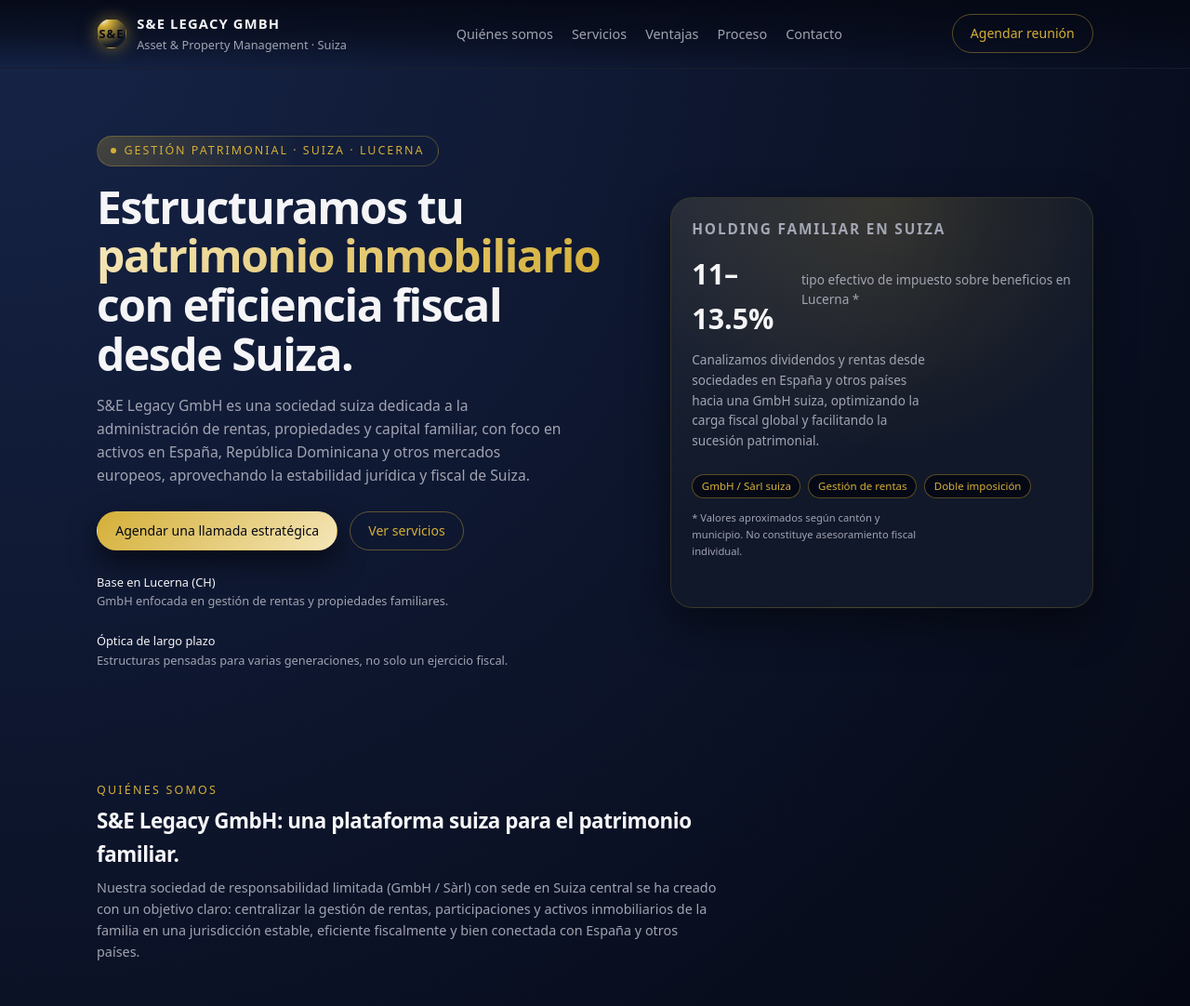
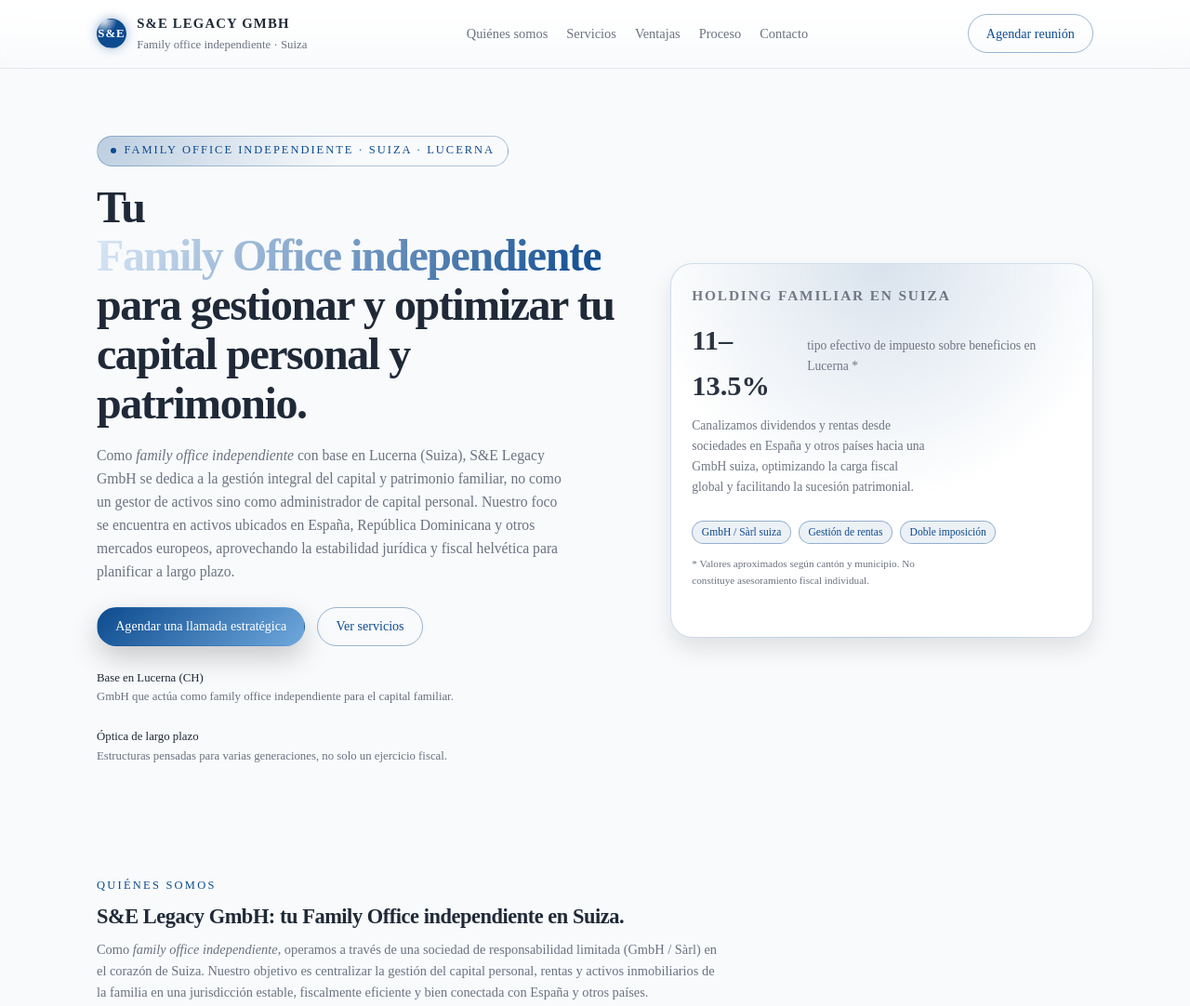
Before and after one commit to Suarez230219/se-legacy-site, a plain HTML site: page index.html in a window 1280 px wide. Shown: the top 1082 px of the page at 93% size. Drawn offline with Linux system fonts and the light colour scheme.

Commit message:
Update index.html to emphasise independent family office

```diff
--- a/index.html
+++ b/index.html
@@ -3,23 +3,24 @@
 <head>
   <meta charset="UTF-8" />
   <meta name="viewport" content="width=device-width, initial-scale=1.0" />
-  <title>S&E Legacy GmbH | Gestión de patrimonio familiar desde Suiza</title>
-  <meta name="description" content="S&E Legacy GmbH es una sociedad suiza con sede en Lucerna dedicada a la optimización fiscal, gestión de rentas inmobiliarias y estructuración de patrimonio familiar con foco en España y Latinoamérica." />
+  <title>S&E Legacy GmbH | Family Office independiente en Suiza</title>
+  <meta name="description" content="S&E Legacy GmbH es un family office independiente con sede en Lucerna (Suiza) dedicado a la gestión integral del capital personal y patrimonio familiar, optimizando la estructura fiscal de activos en España, República Dominicana y otros mercados." />
 
   <style>
     :root {
-      --bg: #050814;
-      --bg-alt: #0b1020;
-      --card: #111829;
-      --accent: #d4af37;
-      --accent-soft: rgba(212, 175, 55, 0.15);
-      --text: #f5f5f7;
-      --text-muted: #a0a3b1;
-      --border: #252c3f;
-      --error: #ff4d4f;
+      /* Paleta de colores actualizada para transmitir confianza y profesionalidad */
+      --bg: #f8fafc;               /* fondo general claro */
+      --bg-alt: #ffffff;           /* fondos alternativos (tarjetas, secciones) */
+      --card: #ffffff;             /* color de las tarjetas */
+      --accent: #0d4b8f;           /* azul oscuro que inspira confianza */
+      --accent-soft: rgba(13, 75, 143, 0.15); /* azul suave */
+      --text: #1f2937;             /* gris oscuro para el texto principal */
+      --text-muted: #6b7280;       /* gris medio para texto secundario */
+      --border: #e5e7eb;           /* color de los bordes y líneas divisorias */
+      --error: #b91c1c;            /* rojo discreto para mensajes de error */
       --radius-lg: 1.5rem;
       --radius-md: 0.75rem;
-      --shadow-soft: 0 18px 45px rgba(0, 0, 0, 0.45);
+      --shadow-soft: 0 12px 24px rgba(0, 0, 0, 0.1);
     }
 
     * {
@@ -29,8 +30,9 @@
     }
 
     body {
-      font-family: system-ui, -apple-system, BlinkMacSystemFont, "SF Pro Text", "Roboto", sans-serif;
-      background: radial-gradient(circle at top left, #162447 0, #050814 45%, #000 100%);
+      /* Usamos la familia tipográfica Times New Roman para un aspecto clásico y elegante */
+      font-family: "Times New Roman", Times, serif;
+      background: var(--bg);
       color: var(--text);
       line-height: 1.6;
       -webkit-font-smoothing: antialiased;
@@ -65,8 +67,9 @@
       top: 0;
       z-index: 20;
       backdrop-filter: blur(16px);
-      background: linear-gradient(to bottom, rgba(5,8,20,0.9), rgba(5,8,20,0.6), transparent);
-      border-bottom: 1px solid rgba(37,44,63,0.6);
+      /* Encabezado claro con degradado suave */
+      background: linear-gradient(to bottom, rgba(255,255,255,0.95), rgba(255,255,255,0.7), transparent);
+      border-bottom: 1px solid var(--border);
     }
 
     .nav {
@@ -88,15 +91,17 @@
       height: 32px;
       border-radius: 999px;
       border: 1px solid var(--accent-soft);
-      background: radial-gradient(circle at 20% 0, #f5f5f7 0, #d4af37 20%, #111829 75%);
+      background: radial-gradient(circle at 20% 0, #ffffff 0, var(--accent) 40%, var(--accent) 100%);
       display: flex;
       align-items: center;
       justify-content: center;
       font-size: 0.8rem;
       font-weight: 700;
       letter-spacing: 0.08em;
-      color: #050814;
-      box-shadow: 0 0 18px rgba(212, 175, 55, 0.5);
+      /* Texto en blanco para contrastar con el fondo azul */
+      color: #ffffff;
+      /* Sombra suave en torno al logotipo en tono azul */
+      box-shadow: 0 0 12px rgba(13, 75, 143, 0.4);
     }
 
     .logo-text {
@@ -173,9 +178,11 @@
     }
 
     .btn-primary {
-      background: linear-gradient(135deg, var(--accent), #f5e6b8);
-      color: #050814;
-      box-shadow: 0 12px 30px rgba(0, 0, 0, 0.6);
+      /* Gradiente azul para los botones principales */
+      background: linear-gradient(135deg, var(--accent), #6fa8dc);
+      /* Texto en blanco para mayor contraste */
+      color: #ffffff;
+      box-shadow: 0 12px 30px rgba(0, 0, 0, 0.2);
     }
 
     .btn-primary:hover {
@@ -185,12 +192,12 @@
 
     .btn-ghost {
       background: transparent;
-      border-color: rgba(212, 175, 55, 0.4);
+      border-color: rgba(13, 75, 143, 0.4);
       color: var(--accent);
     }
 
     .btn-ghost:hover {
-      background: rgba(212, 175, 55, 0.06);
+      background: rgba(13, 75, 143, 0.06);
     }
 
     /* Hero */
@@ -227,8 +234,8 @@
       color: var(--accent);
       padding: 0.35rem 0.9rem;
       border-radius: 999px;
-      border: 1px solid rgba(212,175,55,0.3);
-      background: radial-gradient(circle at top left, rgba(212,175,55,0.25), transparent 60%);
+      border: 1px solid rgba(13,75,143,0.3);
+      background: radial-gradient(circle at top left, rgba(13,75,143,0.25), transparent 60%);
       margin-bottom: 1.1rem;
     }
 
@@ -247,7 +254,7 @@
     }
 
     .hero-highlight {
-      background-image: linear-gradient(120deg, #f5e6b8, #d4af37);
+      background-image: linear-gradient(120deg, #dbe8f7, var(--accent));
       -webkit-background-clip: text;
       background-clip: text;
       color: transparent;
@@ -285,8 +292,8 @@
       position: relative;
       padding: 1.4rem 1.4rem 1.6rem;
       border-radius: var(--radius-lg);
-      background: radial-gradient(circle at top, rgba(212,175,55,0.16), transparent 55%), var(--card);
-      border: 1px solid rgba(212,175,55,0.18);
+      background: radial-gradient(circle at top, rgba(13,75,143,0.16), transparent 55%), var(--card);
+      border: 1px solid rgba(13,75,143,0.18);
       box-shadow: var(--shadow-soft);
       overflow: hidden;
     }
@@ -342,8 +349,9 @@
       font-size: 0.72rem;
       padding: 0.15rem 0.6rem;
       border-radius: 999px;
-      border: 1px solid rgba(212,175,55,0.4);
-      background: rgba(5,8,20,0.9);
+      border: 1px solid rgba(13,75,143,0.4);
+      /* Fondo muy suave en tono azul para resaltar las chips sobre fondo claro */
+      background: rgba(13,75,143,0.08);
       color: var(--accent);
     }
 
@@ -397,7 +405,7 @@
     .card {
       border-radius: var(--radius-md);
       padding: 1.2rem 1.2rem 1.3rem;
-      background: radial-gradient(circle at top left, rgba(212,175,55,0.08), transparent 60%), var(--bg-alt);
+      background: radial-gradient(circle at top left, rgba(13,75,143,0.08), transparent 60%), var(--bg-alt);
       border: 1px solid var(--border);
       transition: transform 0.18s ease-out, box-shadow 0.18s ease-out, border-color 0.18s ease-out, background 0.18s ease-out;
     }
@@ -405,15 +413,15 @@
     .card:hover {
       transform: translateY(-3px);
       box-shadow: var(--shadow-soft);
-      border-color: rgba(212,175,55,0.4);
-      background: radial-gradient(circle at top left, rgba(212,175,55,0.16), transparent 65%), var(--bg-alt);
+      border-color: rgba(13,75,143,0.4);
+      background: radial-gradient(circle at top left, rgba(13,75,143,0.16), transparent 65%), var(--bg-alt);
     }
 
     .card-icon {
       width: 30px;
       height: 30px;
       border-radius: 999px;
-      border: 1px solid rgba(212,175,55,0.5);
+      border: 1px solid rgba(13,75,143,0.5);
       display: flex;
       align-items: center;
       justify-content: center;
@@ -470,7 +478,7 @@
       height: 10px;
       border-radius: 999px;
       border: 2px solid var(--accent);
-      box-shadow: 0 0 0 3px rgba(212,175,55,0.15);
+      box-shadow: 0 0 0 3px rgba(13,75,143,0.15);
     }
 
     .list-item h4 {
@@ -511,8 +519,9 @@
     .step {
       padding: 1rem;
       border-radius: var(--radius-md);
-      border: 1px dashed rgba(212,175,55,0.5);
-      background: rgba(5,8,20,0.8);
+      border: 1px dashed rgba(13,75,143,0.5);
+      /* Fondo ligeramente azulado para destacar cada paso sobre el fondo claro */
+      background: rgba(13,75,143,0.05);
     }
 
     .step-number {
@@ -555,7 +564,7 @@
       border-radius: var(--radius-lg);
       padding: 1.5rem 1.4rem 1.6rem;
       border: 1px solid var(--border);
-      box-shadow: 0 14px 35px rgba(0,0,0,0.45);
+      box-shadow: 0 8px 20px rgba(0,0,0,0.1);
     }
 
     .form-row {
@@ -582,7 +591,8 @@
       padding: 0.55rem 0.7rem;
       border-radius: 0.65rem;
       border: 1px solid var(--border);
-      background: #050814;
+      /* Campos de formulario en tono claro */
+      background: var(--bg-alt);
       color: var(--text);
       font-size: 0.86rem;
       outline: none;
@@ -590,9 +600,9 @@
     }
 
     input:focus, textarea:focus {
-      border-color: rgba(212,175,55,0.7);
-      box-shadow: 0 0 0 1px rgba(212,175,55,0.4);
-      background: #070b1b;
+      border-color: rgba(13,75,143,0.7);
+      box-shadow: 0 0 0 1px rgba(13,75,143,0.4);
+      background: #ffffff;
     }
 
     textarea {
@@ -697,7 +707,7 @@
           <div class="logo-mark">S&E</div>
           <div class="logo-text">
             <span>S&E LEGACY GMBH</span>
-            <span>Asset & Property Management · Suiza</span>
+            <span>Family&nbsp;office&nbsp;independiente · Suiza</span>
           </div>
         </div>
         <div class="nav-links">
@@ -720,15 +730,15 @@
         <div>
           <div class="hero-kicker">
             <span class="dot"></span>
-            <span>Gestión patrimonial · Suiza · Lucerna</span>
+            <span>Family&nbsp;office&nbsp;independiente · Suiza · Lucerna</span>
           </div>
           <h1>
-            Estructuramos tu <span class="hero-highlight">patrimonio inmobiliario</span> con eficiencia fiscal desde Suiza.
+            Tu <span class="hero-highlight">Family&nbsp;Office&nbsp;independiente</span> para gestionar y optimizar tu capital personal y patrimonio.
           </h1>
           <p>
-            S&E Legacy GmbH es una sociedad suiza dedicada a la administración de rentas, propiedades
-            y capital familiar, con foco en activos en España, República Dominicana y otros mercados europeos,
-            aprovechando la estabilidad jurídica y fiscal de Suiza.
+            Como <em>family office independiente</em> con base en Lucerna (Suiza), S&amp;E&nbsp;Legacy GmbH se dedica a la gestión integral del capital y patrimonio familiar,
+            no como un gestor de activos sino como administrador de capital personal. Nuestro foco se encuentra en activos ubicados en España, República Dominicana y otros
+            mercados europeos, aprovechando la estabilidad jurídica y fiscal helvética para planificar a largo plazo.
           </p>
 
           <div class="hero-actions">
@@ -743,7 +753,7 @@
           <div class="hero-meta">
             <div>
               <strong>Base en Lucerna (CH)</strong><br/>
-              GmbH enfocada en gestión de rentas y propiedades familiares.
+              GmbH que actúa como family office independiente para el capital familiar.
             </div>
             <div>
               <strong>Óptica de largo plazo</strong><br/>
@@ -779,11 +789,11 @@
       <div class="container">
         <div class="section-header">
           <div class="section-kicker">Quiénes somos</div>
-          <h2 class="section-title">S&E Legacy GmbH: una plataforma suiza para el patrimonio familiar.</h2>
+          <h2 class="section-title">S&amp;E Legacy GmbH: tu Family Office independiente en Suiza.</h2>
           <p class="section-subtitle">
-            Nuestra sociedad de responsabilidad limitada (GmbH / Sàrl) con sede en Suiza central se ha creado
-            con un objetivo claro: centralizar la gestión de rentas, participaciones y activos inmobiliarios de la
-            familia en una jurisdicción estable, eficiente fiscalmente y bien conectada con España y otros países.
+            Como <em>family office independiente</em>, operamos a través de una sociedad de responsabilidad limitada (GmbH / Sàrl) en el corazón
+            de Suiza. Nuestro objetivo es centralizar la gestión del capital personal, rentas y activos inmobiliarios de la familia
+            en una jurisdicción estable, fiscalmente eficiente y bien conectada con España y otros países.
           </p>
         </div>
       </div>
```
